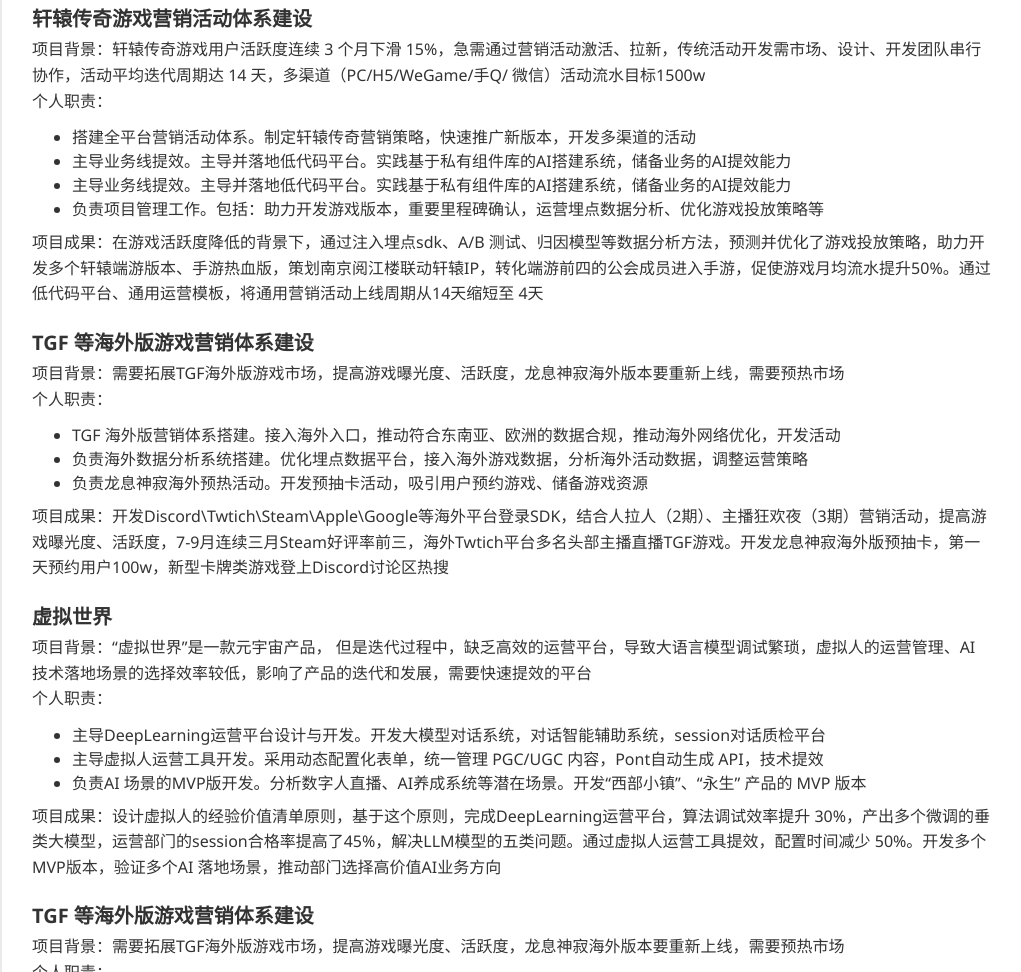
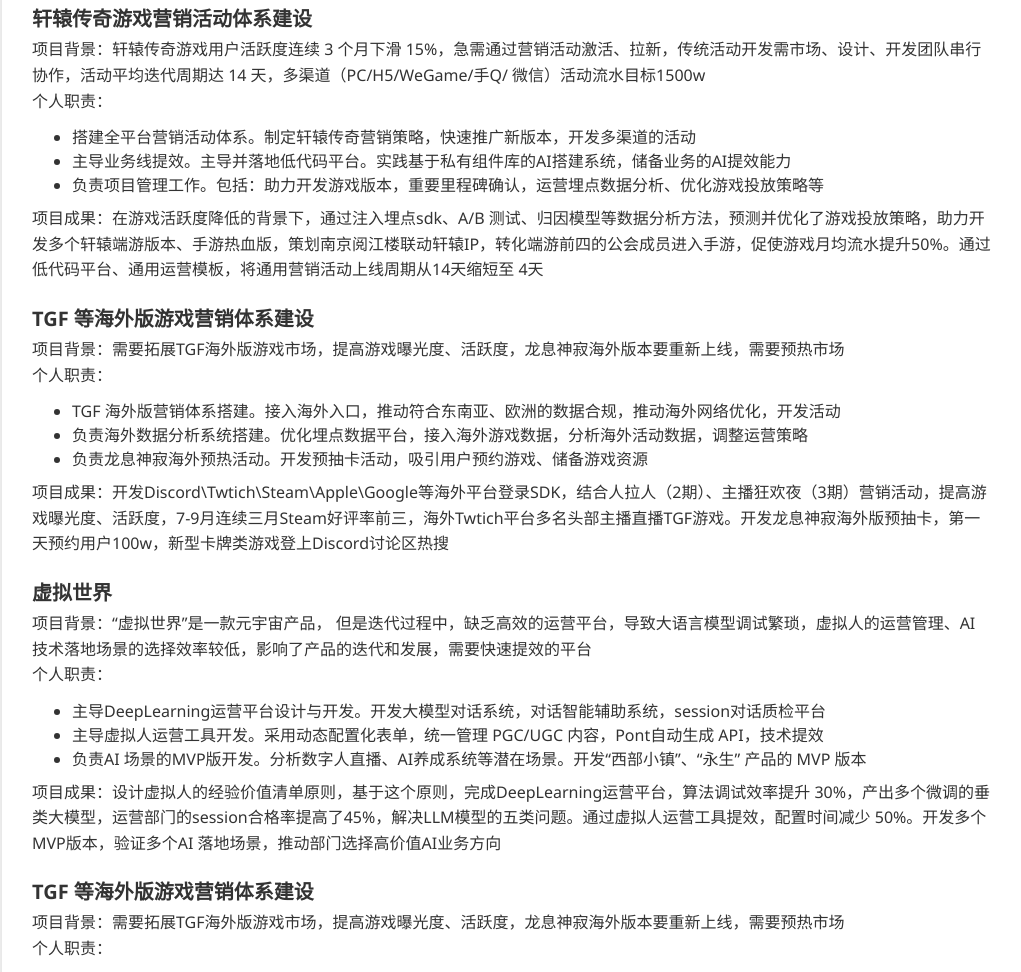
Before and after one commit to wushao666/resume, a plain HTML site: page index.html in a window 1280 px wide. Shown: the part 1256-2228 px from the top of the page, without its empty margins (128-1149 px from the left). Drawn offline with nearby package versions, Linux system fonts and the light colour scheme.

Commit message:
feat: 更新

```diff
--- a/index.html
+++ b/index.html
@@ -468,7 +468,6 @@
         <ul>
           <li>搭建全平台营销活动体系。制定轩辕传奇营销策略，快速推广新版本，开发多渠道的活动</li>
           <li>主导业务线提效。主导并落地低代码平台。实践基于私有组件库的AI搭建系统，储备业务的AI提效能力</li>
-          <li>主导业务线提效。主导并落地低代码平台。实践基于私有组件库的AI搭建系统，储备业务的AI提效能力</li>
           <li>负责项目管理工作。包括：助力开发游戏版本，重要里程碑确认，运营埋点数据分析、优化游戏投放策略等</li>
         </ul>
         <p>项目成果：在游戏活跃度降低的背景下，通过注入埋点sdk、A/B
```
